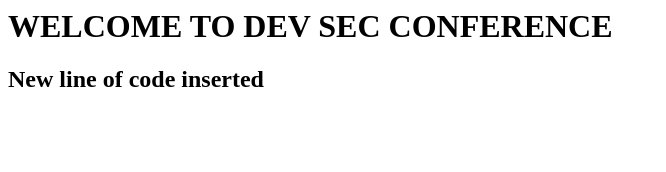
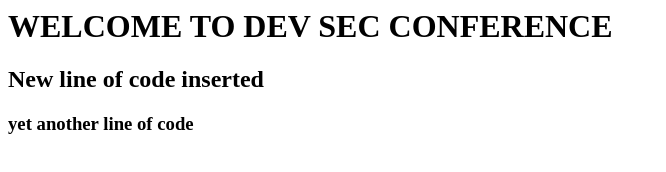
Before and after one commit to manish-devops/hubot_lab, a plain HTML site: page index.html in a window 1280 px wide. Shown: the whole page, without its empty margins (0-666 px from the left). Drawn offline with Linux system fonts and the light colour scheme.

Commit message:
Update index.html

```diff
--- a/index.html
+++ b/index.html
@@ -2,5 +2,6 @@
 <body>
 <h1>WELCOME TO DEV SEC CONFERENCE </h1>
   <h2> New line of code inserted </h2>
+  <h3>yet another line of code</h3>
 </body>
 </html>
```
